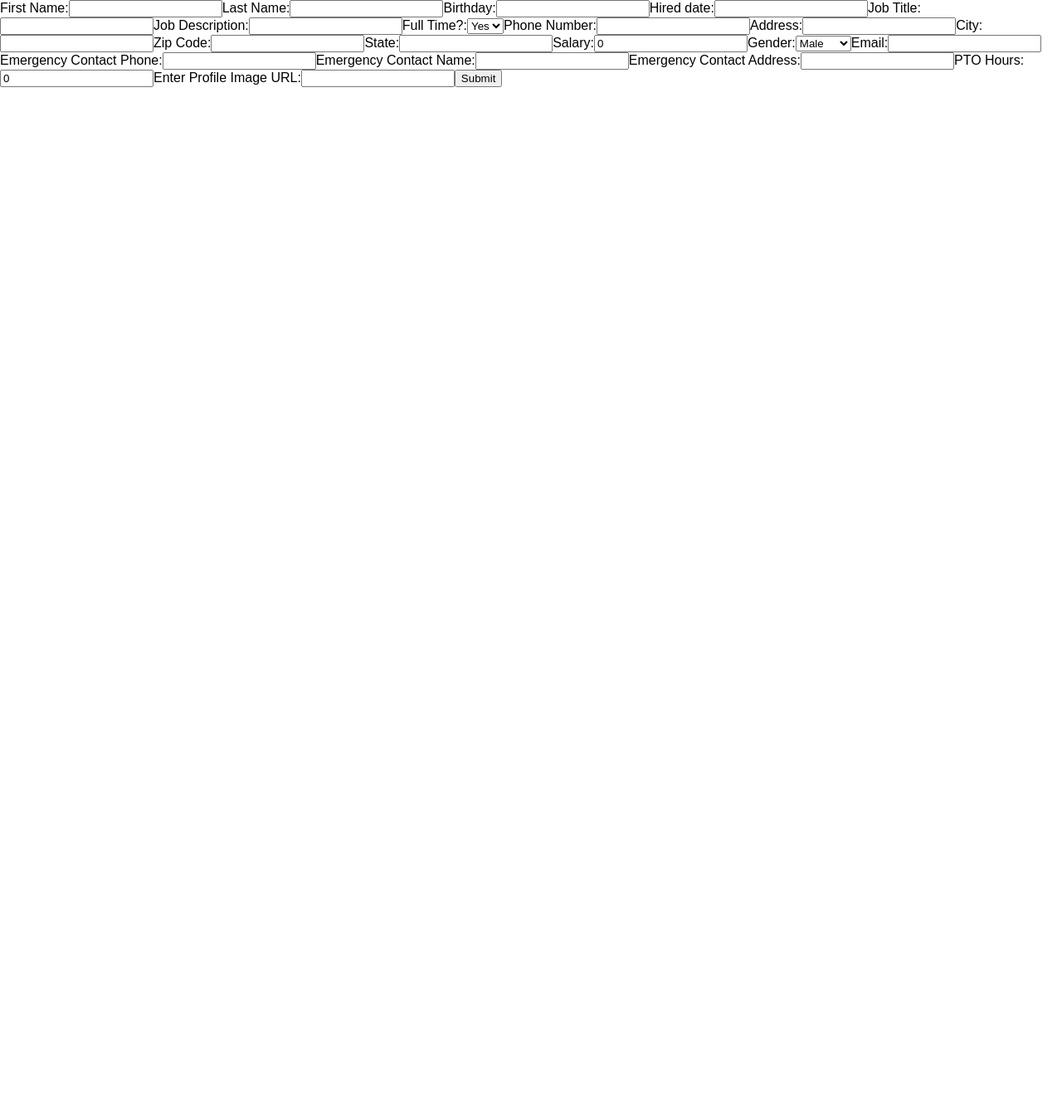
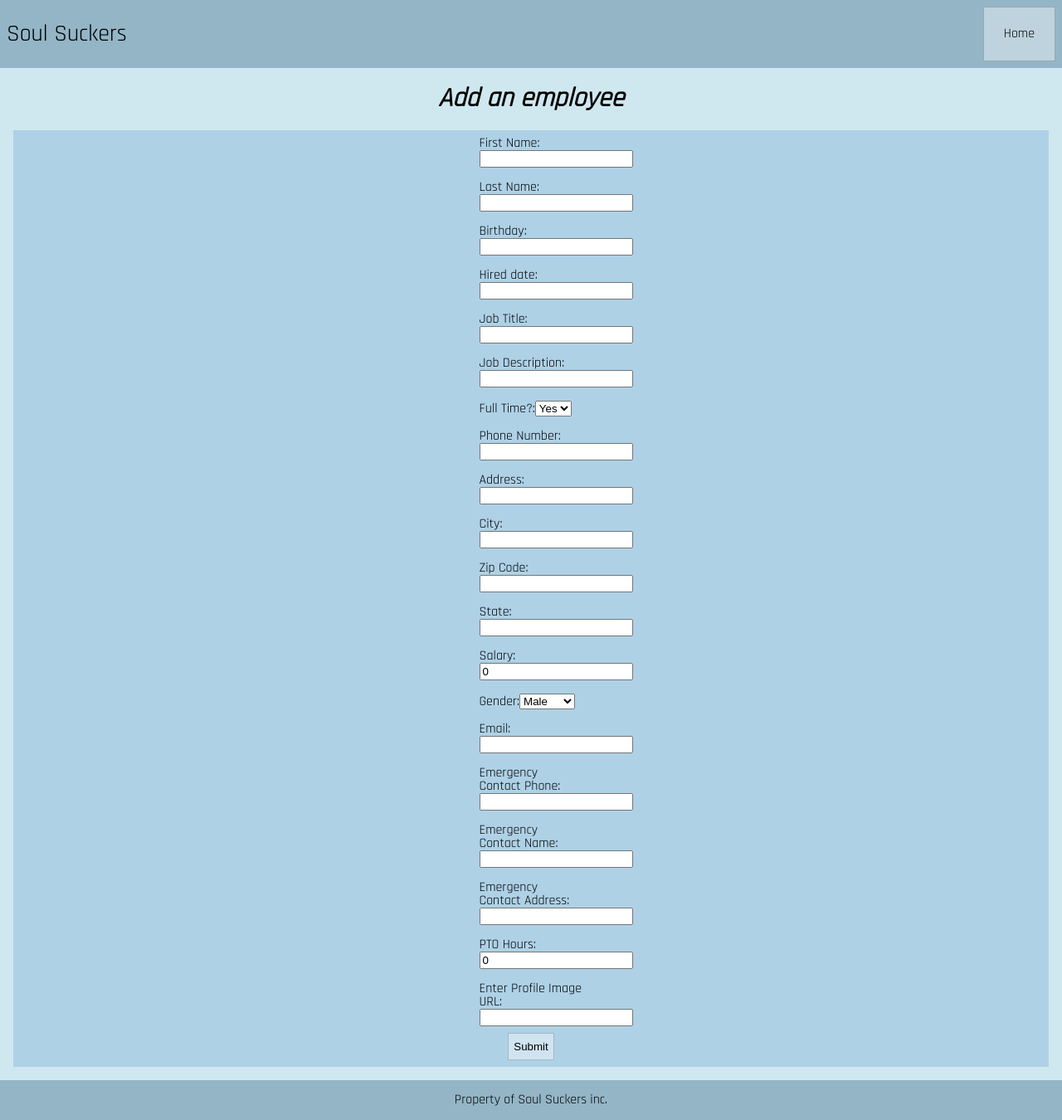
Before and after one commit to BissellC/employee, a React (Create React App) app: page /add-employee in a window 1280 px wide. Shown: the whole page at 83% size. Before the commit the page ends 800 px from the top, so only its background shows below. Built offline with nearby package versions, Linux system fonts and the light colour scheme.

Commit message:
form fixed, styling, delete TODO respvness, update

```diff
--- a/public/index.html
+++ b/public/index.html
@@ -1,15 +1,22 @@
 <!DOCTYPE html>
 <html lang="en">
   <head>
-    <meta charset="utf-8">
-    <link rel="shortcut icon" href="%PUBLIC_URL%/favicon.ico">
-    <meta name="viewport" content="width=device-width, initial-scale=1, shrink-to-fit=no">
-    <meta name="theme-color" content="#000000">
+    <meta charset="utf-8" />
+    <link rel="shortcut icon" href="%PUBLIC_URL%/favicon.ico" />
+    <meta
+      name="viewport"
+      content="width=device-width, initial-scale=1, shrink-to-fit=no"
+    />
+    <meta name="theme-color" content="#000000" />
+    <link
+      href="https://fonts.googleapis.com/css?family=Rajdhani&display=swap"
+      rel="stylesheet"
+    />
     <!--
       manifest.json provides metadata used when your web app is added to the
       homescreen on Android. See https://developers.google.com/web/fundamentals/web-app-manifest/
     -->
-    <link rel="manifest" href="%PUBLIC_URL%/manifest.json">
+    <link rel="manifest" href="%PUBLIC_URL%/manifest.json" />
     <!--
       Notice the use of %PUBLIC_URL% in the tags above.
       It will be replaced with the URL of the `public` folder during the build.
--- a/src/App.jsx
+++ b/src/App.jsx
@@ -8,7 +8,6 @@ import NotFound from './pages/NotFound'
 const App = () => {
   return (
     <Router>
-      <header></header>
       <Switch>
         <Route exact path="/" component={HomePage}></Route>
         <Route exact path="/employee/:id" component={EmployeePage}></Route>
--- a/src/components/EmployeeFull.jsx
+++ b/src/components/EmployeeFull.jsx
@@ -6,9 +6,16 @@ const EmployeeFull = props => {
 
   const employeeData = async () => {
     const resp = await axios.get(
-      `https://sdg-staff-directory-app.herokuapp.com/api/honeydukes/employees/${props.id}`
+      `https://sdg-staff-directory-app.herokuapp.com/api/soulsuckers/employees/${props.id}`
     )
     setEmployee(resp.data)
+  }
+
+  const deleteEmployee = async () => {
+    const deleteResp = await axios.delete(
+      `https://sdg-staff-directory-app.herokuapp.com/api/soulsuckers/employees/${props.id}`
+    )
+    console.log(deleteResp)
   }
 
   useEffect(() => {
@@ -16,25 +23,35 @@ const EmployeeFull = props => {
   }, [])
   return (
     <>
-      <main>
-        <img src={employee.profileImage} />
+      <main className="employee-full-page">
+        <img className="employee-image" src={employee.profileImage} />
         <p>
+          Name:&nbsp;
           {employee.firstName} {employee.lastName}
         </p>
-        <p>{employee.birthday}</p>
-        <p>{employee.hiredDate}</p>
-        <p>{employee.jobTitle}</p>
-        <p>{employee.jobDescription}</p>
+        <p>Birthday: {employee.birthday}</p>
+        <p>Hired Date: {employee.hiredDate}</p>
+        <p>Job Title: {employee.jobTitle}</p>
+        <p>Job Description: {employee.jobDescription}</p>
         <p>
-          {employee.address} {employee.city} {employee.zip}
+          Address:&nbsp;
+          {employee.address}, {employee.city} {employee.zip}
         </p>
-        <p>{employee.phoneNumber}</p>
-        <p>{employee.address}</p>
+        <p>Phone: {employee.phoneNumber}</p>
+        <p>Email: {employee.email}</p>
         <p>
-          {employee.emergencyContactPerson} {employee.emergencyContactPhone}{' '}
+          Emergency Contact Name:&nbsp;
+          {employee.emergencyContactPerson}
+        </p>
+        <p>Emergency Contact Phone: {employee.emergencyContactPhone}</p>
+        <p>
+          Emergency Contact Address:&nbsp;
           {employee.emergencyContactAddress}
         </p>
-        <p>{employee.ptoHours}</p>
+        <p>PTO: {employee.ptoHours} Hours</p>
+        <button className="delete" onClick={deleteEmployee}>
+          Remove Employee
+        </button>
       </main>
     </>
   )
--- a/src/index.css
+++ b/src/index.css
@@ -9,4 +9,126 @@ html {
 body {
   margin: 0;
   min-height: 100%;
+  background-color: #cfe8ef;
+  font-family: 'Rajdhani', sans-serif;
 }
+
+ul {
+  display: flex;
+  flex-wrap: wrap;
+  list-style: none;
+  padding: 0;
+}
+
+li {
+  padding: 1rem;
+  background-color: #aed1e6;
+  margin: 1rem;
+  border-radius: 20px;
+  width: 90%;
+  display: flex;
+  flex-direction: column;
+  align-items: center;
+}
+
+li img {
+  width: 90%;
+  margin-bottom: 0.5rem;
+}
+
+li p {
+  margin: 0.5rem;
+}
+
+li a {
+  margin: 0.5rem;
+  padding: 1rem;
+  background-color: hsla(360, 100%, 100%, 0.4);
+  border-radius: 20px;
+  border: 1px solid hsla(0, 0%, 0%, 0.2);
+  color: black;
+  font-size: 1.5rem;
+  text-decoration: none;
+}
+
+nav {
+  display: flex;
+  justify-content: space-between;
+  align-items: center;
+  padding: 0.5rem;
+  background: rgb(116, 211, 255);
+  background: #93b5c6;
+}
+
+nav a {
+  background-color: hsla(360, 100%, 100%, 0.4);
+  border: 1px solid hsla(0, 0%, 0%, 0.2);
+  padding: 1.5rem;
+  text-decoration: none;
+  color: black;
+  text-align: center;
+}
+
+nav header {
+  font-size: 28px;
+}
+
+h1 {
+  text-align: center;
+  font-style: italic;
+}
+.employee-page {
+  background-color: #aed1e6;
+  border-radius: 20px;
+  margin: 1rem;
+  text-align: center;
+}
+
+.employee-image {
+  width: 90%;
+}
+
+.employee-page main {
+  padding: 1rem;
+}
+
+.employee-full-page {
+  text-align: center;
+}
+
+footer {
+  padding: 1rem;
+  text-align: center;
+  background: rgb(116, 211, 255);
+  background: #93b5c6;
+}
+
+form {
+  display: flex;
+  flex-direction: column;
+  align-items: center;
+  justify-content: center;
+  background-color: #aed1e6;
+
+  margin: 1rem;
+}
+
+label {
+  margin: 0.5rem;
+  width: 125px;
+}
+
+form button {
+  background-color: hsla(360, 100%, 100%, 0.4);
+  border: 1px solid hsla(0, 0%, 0%, 0.2);
+  padding-top: 0.5rem;
+  padding-bottom: 0.5rem;
+  margin-bottom: 0.5rem;
+}
+
+.delete {
+  padding-top: 0.5rem;
+  padding-bottom: 0.5rem;
+  background-color: hsla(360, 100%, 50%, 0.5);
+  border: 1px solid hsla(360, 100%, 50%, 1);
+}
--- a/src/pages/AddEmployeePage.jsx
+++ b/src/pages/AddEmployeePage.jsx
@@ -1,5 +1,6 @@
 import React, { useState } from 'react'
 import axios from 'axios'
+import { Link } from 'react-router-dom'
 
 const AddEmployeePage = () => {
   const [firstName, setFirstName] = useState('')
@@ -23,9 +24,9 @@ const AddEmployeePage = () => {
   const [fullTime, setFullTime] = useState(true)
   const [image, setImage] = useState('')
 
-  const addEmployee = async () => {
-    const resp = await axios.post(
-      'https://sdg-staff-directory-app.herokuapp.com/api/smelleez/employees/',
+  const addEmployee = () => {
+    const resp = axios.post(
+      'https://sdg-staff-directory-app.herokuapp.com/api/soulsuckers/employees/',
       {
         firstName: firstName,
         lastName: lastName,
@@ -49,11 +50,17 @@ const AddEmployeePage = () => {
         ptoHours: PTO,
       }
     )
+    console.log(resp)
   }
 
   return (
     <>
-      <form onSubmit={addEmployee}>
+      <nav>
+        <header>Soul Suckers</header>
+        <Link to={'/'}>Home</Link>
+      </nav>
+      <h1>Add an employee</h1>
+      <form>
         <label>
           First Name:
           <input
@@ -213,8 +220,11 @@ const AddEmployeePage = () => {
             onChange={e => setImage(e.target.value)}
           />
         </label>
-        <input type="submit" value="Submit" />
+        <button type="button" onClick={addEmployee}>
+          Submit
+        </button>
       </form>
+      <footer>Property of Soul Suckers inc.</footer>
     </>
   )
 }
--- a/src/pages/EmployeePage.jsx
+++ b/src/pages/EmployeePage.jsx
@@ -1,12 +1,19 @@
-import React, { useState, useEffect } from 'react'
+import React from 'react'
 import EmployeeFull from '../components/EmployeeFull'
+import { Link } from 'react-router-dom'
 
 const EmployeePage = props => {
   return (
     <>
-      <section>
+      <nav>
+        <header>Soul Suckers</header>
+        <Link to={'/add-employee/'}>Add employee</Link>
+        <Link to={'/'}>Home</Link>
+      </nav>
+      <section className="employee-page">
         <EmployeeFull id={props.match.params.id} />
       </section>
+      <footer>Property of Soul Suckers inc.</footer>
     </>
   )
 }
--- a/src/pages/HomePage.jsx
+++ b/src/pages/HomePage.jsx
@@ -7,9 +7,9 @@ const HomePage = () => {
 
   const getEmployees = async () => {
     const resp = await axios.get(
-      'https://sdg-staff-directory-app.herokuapp.com/api/smelleez/employees'
+      'https://sdg-staff-directory-app.herokuapp.com/api/soulsuckers/employees'
     )
-    console.log(resp.data)
+    console.log(resp)
     setEmployees(resp.data)
   }
 
@@ -19,27 +19,30 @@ const HomePage = () => {
 
   return (
     <>
-      <header>Smelleez Fragrances</header>
+      <nav>
+        <header>Soul Suckers</header>
+        <Link to={'/add-employee/'}>Add employee</Link>
+      </nav>
       <main>
-        <h1>Employeez</h1>
+        <h1>Employees</h1>
         <section>
           <ul>
             {employees.map(employee => {
               return (
                 <li>
                   <img src={employee.profileImage} />
-                  <Link className="link" to={'/EmployeePage/' + employee.id}>
+                  <Link className="name" to={'/employee/' + employee.id}>
                     {employee.firstName} {employee.lastName}
                   </Link>
-                  <p>{employee.jobTitle}</p>
-                  <p>{employee.isFullTime}</p>
+                  <p>Job Title: {employee.jobTitle}</p>
+                  <p>{employee.isFullTime ? 'Full Time' : 'Part Time'}</p>
                 </li>
               )
             })}
           </ul>
         </section>
       </main>
-      <footer>Property of Smelleez inc.</footer>
+      <footer>Property of Soul Suckers inc.</footer>
     </>
   )
 }
```
